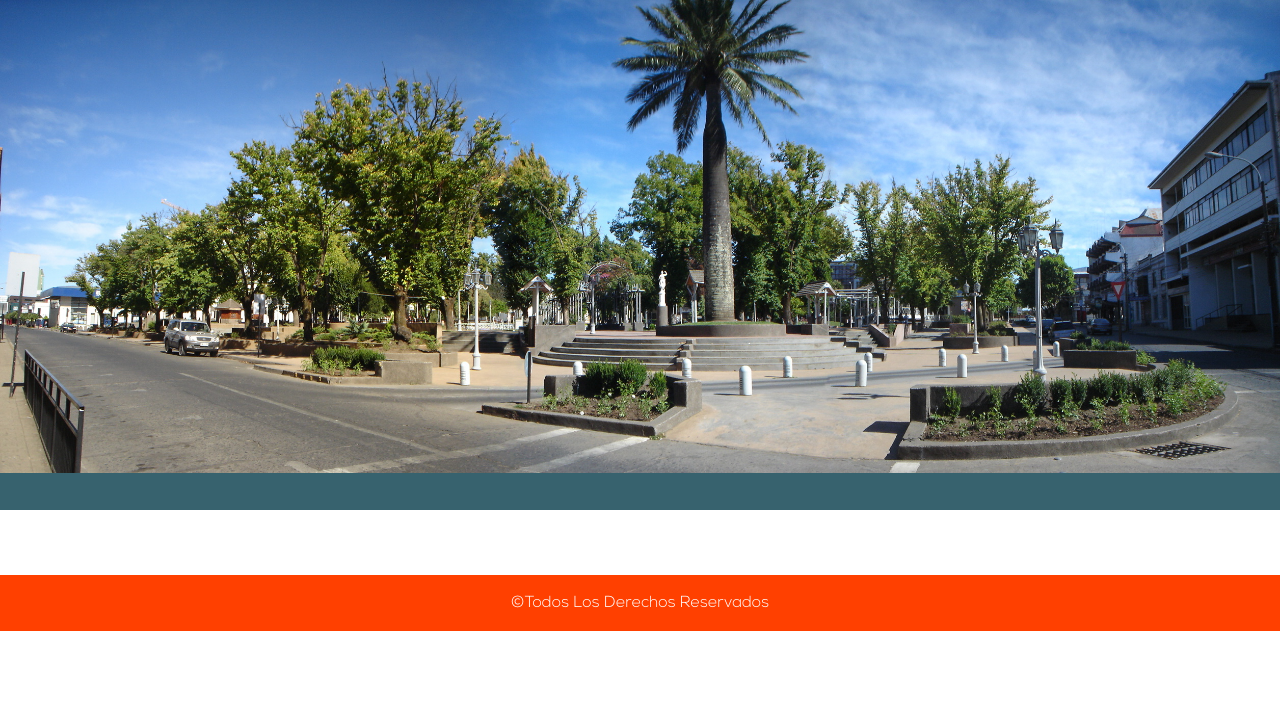
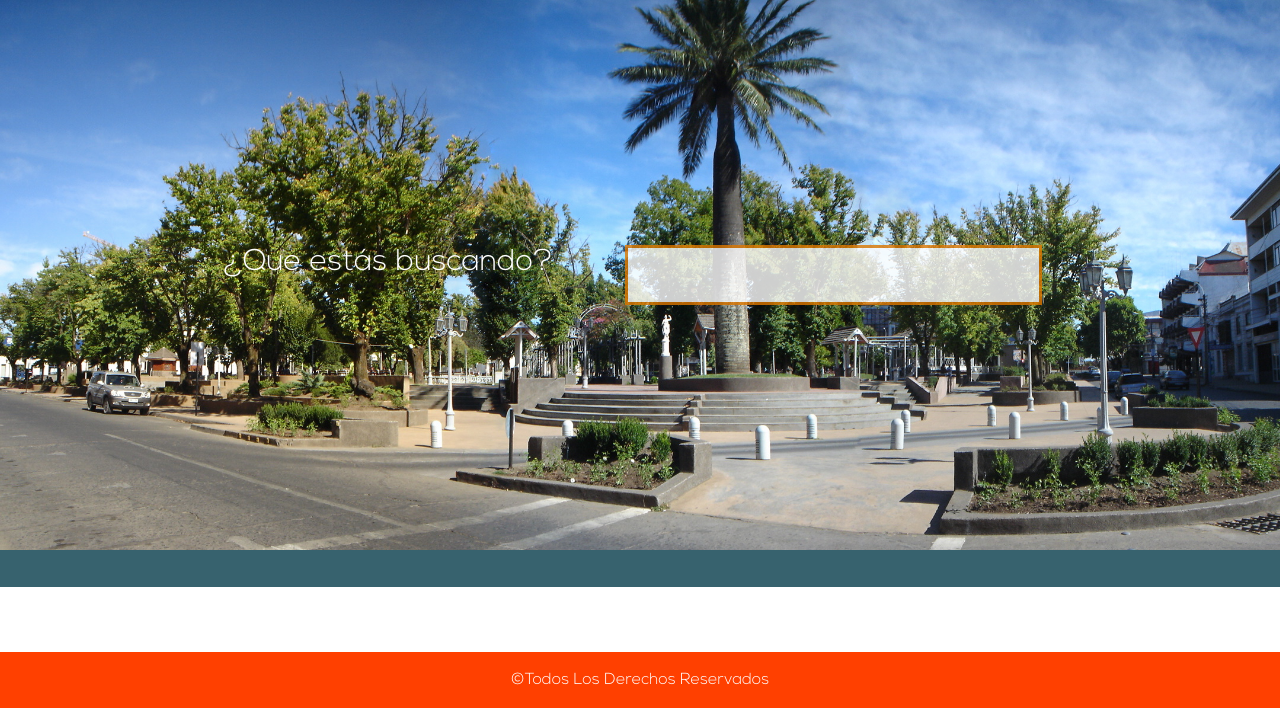
Before and after one commit to billy722/todomasfacil, a PHP site: page / in a window 1280 px wide. Shown: the part 136-844 px from the top of the page. Before the commit the page ends 767 px from the top, so only its background shows below. Run offline with PHP 8.4, Linux system fonts and the light colour scheme; data that the repository does not hold is empty; some libraries are stand-ins or nearby versions.

Commit message:
avances del index

```diff
--- a/index.php
+++ b/index.php
@@ -45,10 +45,10 @@ require("./clases/Categoria.php");
                     loop:true,
                     keyPress:true,
                     auto:true,
-                    speed:500,
+                    speed:600,
                     item:4,
                     thumbItem:9,
-                    slideMargin: 1,
+                    slideMargin: 2,
                 });
           // $("#content-slider-principal").lightSlider({
           //           loop:true,
@@ -109,30 +109,39 @@ require("./clases/Categoria.php");
      margin-top: -400px;
 
   }
+  #imagen_index{
+    background-image:url('./img/principal.jpg');
+    height:550px;
+    background-position: center;
+    background-repeat: no-repeat;
+    background-size: cover;
+  }
+  #campo_busqueda{
+    height: 60px;
+    border-radius: 0px;
+    width: 100%;
+    font-size: 30px;
+    border-color: #dd7700;
+    border-width: medium;
+    opacity: 0.8;
+  }
+  #label_campo_busqueda{
+    font-size: 30px;
+    color:white;
+  }
+
 </style>
 
+    <div id="imagen_index" class="img-fluid d-flex" alt="Responsive image" >
+       <div class="row justify-content-center align-self-center col-12  ">
 
-<!-- BANNER EMPRESAS -->
-<!-- <div class="item">
-    <ul id="content-slider-principal" class="content-slider">
-
-       <div>
-         <img src="./img/principal.jpg" >
+         <h1 id="label_campo_busqueda" class="col-12 col-md-4">¿Que estás buscando?</h1>
+           <br>
+         <input id="campo_busqueda" type="text" class="form-control col-12 col-md-4">
 
        </div>
-    </ul>
-</div> -->
 
-<div>
-  <img src="./img/principal.jpg" class="img-fluid" alt="Responsive image">
-  <center>
-    <div id="formulario_busqueda">
-      <div class="form-group col-offset-18 col-12">
-        <!-- <input class="form-control" type="text"> -->
-      </div>
     </div>
-  </center>
-</div>
 
     <div id="listado_categorias" class="container-fluid">
       <center>
```
